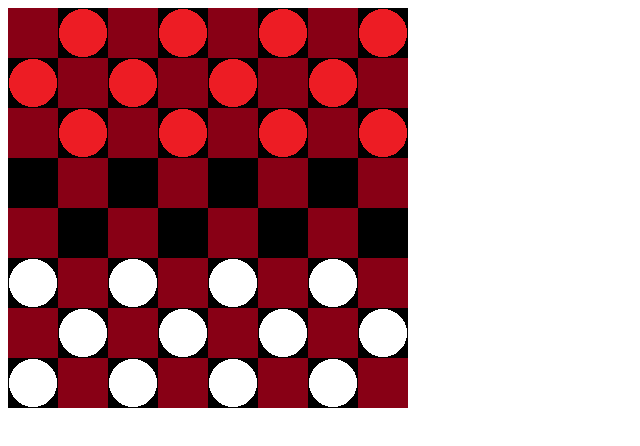
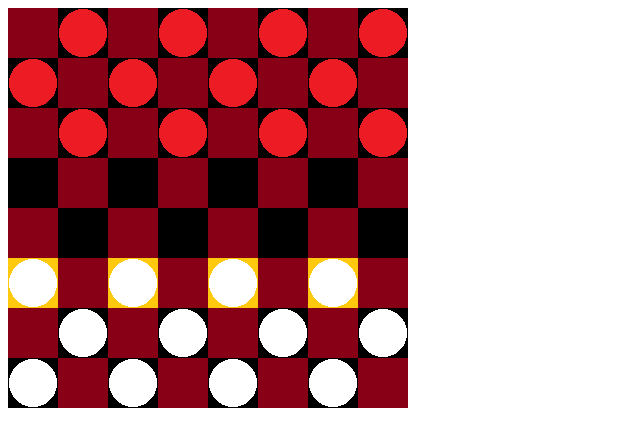
Before and after one commit to james-a-henderson/basic-checkers, a plain HTML site: page source/index.html in a window 1280 px wide. Shown: the whole page, without its empty margins (0-640 px from the left). Drawn offline with Linux system fonts and the light colour scheme.

Commit message:
Added DisplayBoard class to handle displaying board elements. Also added ability to highlight available moves for the current player

```diff
--- a/source/Board.js
+++ b/source/Board.js
@@ -292,41 +292,5 @@ function Board(startEmpty) {
         }
     }
 
-    this.displayBoard = function(table){
-        for(let i = 0; i < this.board.length; i++){
-            let row = table.rows[i];
 
-            for(let j = 0; j < this.board[i].length; j++) {
-                let cell = row.cells[j];
-
-                let img = document.createElement("img");
-                //img.src = "../Player1.png";
-                img.width = 50;
-                img.height = 50;
-
-                switch(this.board[i][j]){
-                    case boardSpaceEnum.EMPTY:
-                        img.src = "../Empty.png";
-                        break;
-                    case boardSpaceEnum.UNREACHABLE:
-                        img.src = "../Unreachable.png";
-                        break;
-                    case boardSpaceEnum.PLAYER1:
-                        img.src = "../Player1.png";
-                        break;
-                    case boardSpaceEnum.PLAYER2:
-                        img.src = "../Player2.png";
-                        break;
-                    case boardSpaceEnum.PLAYER1KING:
-                        img.src = "../Player1King.png";
-                        break;
-                    case boardSpaceEnum.PLAYER2KING:
-                        img.src = "../Player2King.png";
-                        break;
-                }
-
-                cell.appendChild(img);
-            }
-        }
-    }
 }
--- /dev/null
+++ b/source/DisplayBoard.js
@@ -0,0 +1,122 @@
+"use strict"
+
+function DisplayBoard(outputTable) {
+
+    this.table = outputTable;
+    this.higlightedSpaces = [];
+
+    this.displayBoard = function(board){
+        for(let i = 0; i < board.length; i++){
+            let row = this.table.rows[i];
+
+            for(let j = 0; j < board[i].length; j++) {
+                let cell = row.cells[j];
+
+                clearCell(cell)
+
+                let img = document.createElement("img");
+                img.width = 50;
+                img.height = 50;
+
+                switch(board[i][j]){
+                    case boardSpaceEnum.EMPTY:
+                        img.src = "../Empty.png";
+                        break;
+                    case boardSpaceEnum.UNREACHABLE:
+                        img.src = "../Unreachable.png";
+                        break;
+                    case boardSpaceEnum.PLAYER1:
+                        img.src = "../Player1.png";
+                        break;
+                    case boardSpaceEnum.PLAYER2:
+                        img.src = "../Player2.png";
+                        break;
+                    case boardSpaceEnum.PLAYER1KING:
+                        img.src = "../Player1King.png";
+                        break;
+                    case boardSpaceEnum.PLAYER2KING:
+                        img.src = "../Player2King.png";
+                        break;
+                }
+
+                cell.appendChild(img);
+            }
+        }
+    }
+
+    this.clearHighlights = function(board){
+        for(let coordinate of this.higlightedSpaces){
+            let cell = this.table.rows[coordinate[0]].cells[coordinate[1]];
+
+            clearCell(cell)
+            let img = document.createElement("img");
+
+            img.width = 50;
+            img.height = 50;
+
+            switch(board[coordinate[0]][coordinate[1]]){
+                case boardSpaceEnum.EMPTY:
+                        img.src = "../Empty.png";
+                        break;
+                    case boardSpaceEnum.UNREACHABLE:
+                        img.src = "../Unreachable.png";
+                        break;
+                    case boardSpaceEnum.PLAYER1:
+                        img.src = "../Player1.png";
+                        break;
+                    case boardSpaceEnum.PLAYER2:
+                        img.src = "../Player2.png";
+                        break;
+                    case boardSpaceEnum.PLAYER1KING:
+                        img.src = "../Player1King.png";
+                        break;
+                    case boardSpaceEnum.PLAYER2KING:
+                        img.src = "../Player2King.png";
+                        break;
+            }
+
+            cell.appendChild(img);
+        }
+
+        this.higlightedSpaces = [];
+    }
+
+    this.highlightAvailableMovesForCurrentPlayer = function(board, availableMoves){
+
+        this.clearHighlights(board);
+
+        for(let coordinate of availableMoves){
+            let cell = this.table.rows[coordinate[0]].cells[coordinate[1]];
+            this.higlightedSpaces.push([coordinate[0], coordinate[1]]);
+
+            clearCell(cell)
+            let img = document.createElement("img");
+
+            img.width = 50;
+            img.height = 50;
+
+            switch(board[coordinate[0]][coordinate[1]]){
+                case boardSpaceEnum.PLAYER1:
+                    img.src = "../Player1_Highlight.png";
+                    break;
+                case boardSpaceEnum.PLAYER2:
+                    img.src = "../Player2_Highlight.png";
+                    break;
+                case boardSpaceEnum.PLAYER1KING:
+                    img.src = "../Player1King_Highlight.png";
+                    break;
+                case boardSpaceEnum.PLAYER2KING:
+                    img.src = "../Player2King_Highlight.png";
+                    break;
+            }
+
+            cell.appendChild(img);
+        }
+    }
+
+    function clearCell(cell){
+        while(cell.hasChildNodes()) {
+            cell.removeChild(cell.lastChild);
+        }
+    }
+}
--- a/source/index.html
+++ b/source/index.html
@@ -6,9 +6,10 @@
 <body>
 
     <script src="Board.js"></script>
+    <script src="DisplayBoard.js"></script>
 
     <script>
-    let table = document.createElement("TABLE");
+        let table = document.createElement("TABLE");
 
         for(let i = 0; i < 8; i++) {
             let row = table.insertRow(i);
@@ -23,7 +24,12 @@
 
         let bor = new Board(false);
 
-        bor.displayBoard(table);
+        let display = new DisplayBoard(table);
+        display.displayBoard(bor.board);
+        display.highlightAvailableMovesForCurrentPlayer(bor.board, bor.getPiecesWithAvailableMoves(bor.currentPlayer));
+        bor.currentPlayer = playerEnum.PLAYER2;
+        display.highlightAvailableMovesForCurrentPlayer(bor.board, bor.getPiecesWithAvailableMoves(bor.currentPlayer));
+
     </script>
 
 </html>
```
Also changed, not shown: Highlight.png (added), Player1King_Highlight.png (added), Player1_Highlight.png (added), Player2King_Highlight.png (added), Player2_Highlight.png (added).
